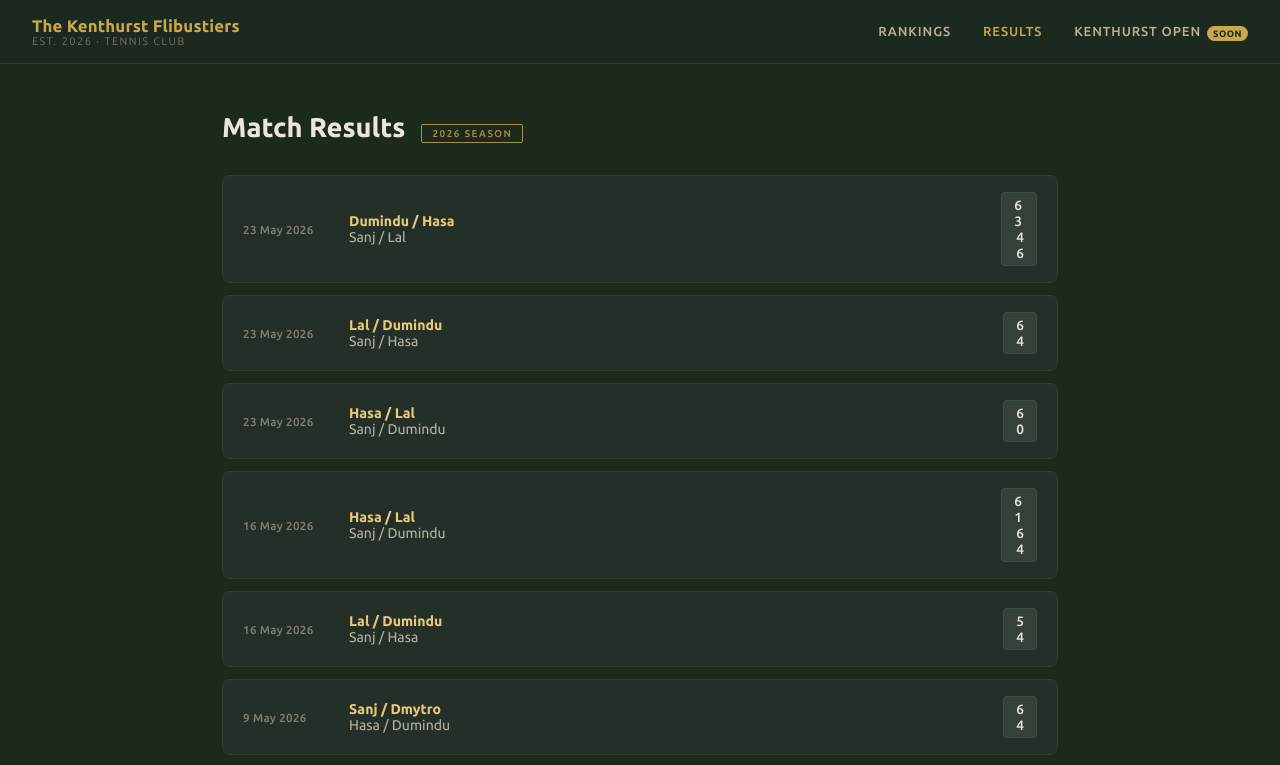
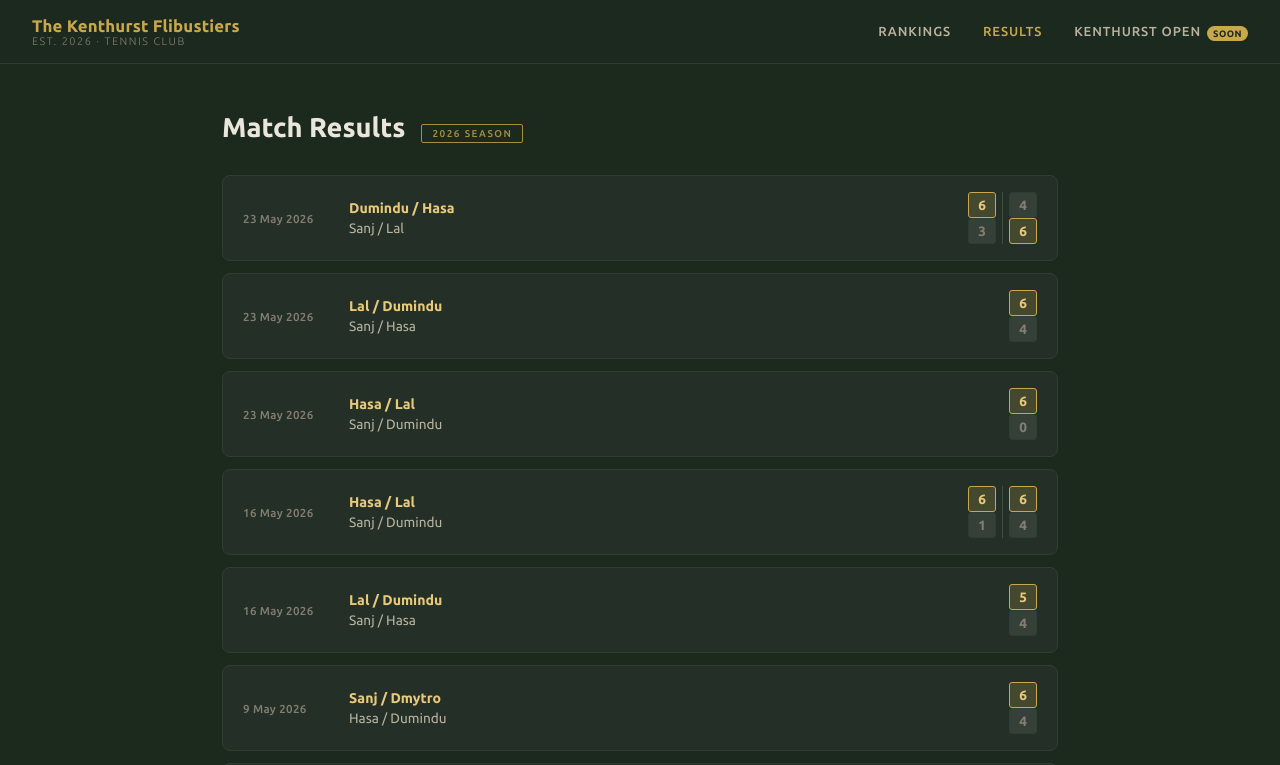
Before and after one commit to dmitridrozdov/kenthurst-flibustiers, a Next.js app: page /results in a window 1280 px wide. Shown: the top 765 px of the page. Built offline with nearby package versions, Linux system fonts and the light colour scheme.

Commit message:
Update results.module.css

```diff
--- a/src/app/results/results.module.css
+++ b/src/app/results/results.module.css
@@ -74,43 +74,59 @@
   font-size: 0.88rem;
   font-weight: 700;
   color: var(--gold2);
-}
-
-.vs {
-  font-size: 0.7rem;
-  color: var(--text3);
-  font-weight: 300;
+  margin-bottom: 4px;
 }
 
 .loser {
-  font-size: 0.88rem;
+  font-size: 0.85rem;
   font-weight: 400;
   color: var(--text2);
 }
 
-.meta {
-  font-size: 0.65rem;
-  font-weight: 400;
-  letter-spacing: 0.1em;
-  text-transform: uppercase;
-  color: var(--text3);
-  margin-top: 4px;
-}
-
 .score {
-  font-size: 0.85rem;
-  font-weight: 500;
-  background: var(--bg4);
-  border: 1px solid var(--border2);
-  border-radius: 4px;
-  padding: 4px 12px;
-  color: var(--text);
+  display: flex;
+  align-items: center;
+  gap: 2px;
   flex-shrink: 0;
 }
 
-.score b {
-  color: var(--gold);
+.setBox {
+  display: flex;
+  flex-direction: column;
+  align-items: center;
+  min-width: 28px;
+}
+
+.setNum {
+  font-size: 0.85rem;
   font-weight: 700;
+  background: var(--bg4);
+  border: 1px solid var(--border2);
+  width: 28px;
+  height: 26px;
+  display: flex;
+  align-items: center;
+  justify-content: center;
+  border-radius: 3px;
+}
+
+.setNum.setWin {
+  background: rgba(201, 168, 76, 0.2);
+  border-color: var(--gold);
+  color: var(--gold2);
+}
+
+.setNum.setLose {
+  color: var(--text3);
+  border-color: var(--border);
+}
+
+.setDivider {
+  width: 1px;
+  height: 52px;
+  background: var(--border2);
+  margin: 0 4px;
+  flex-shrink: 0;
 }
 
 .empty {
```
